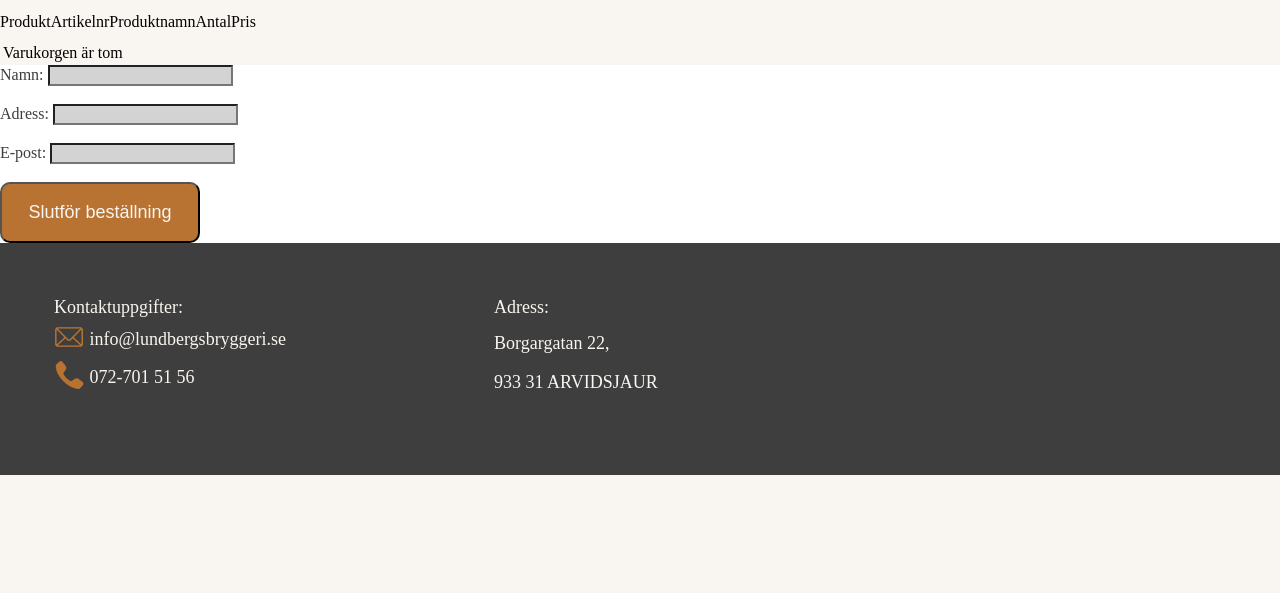
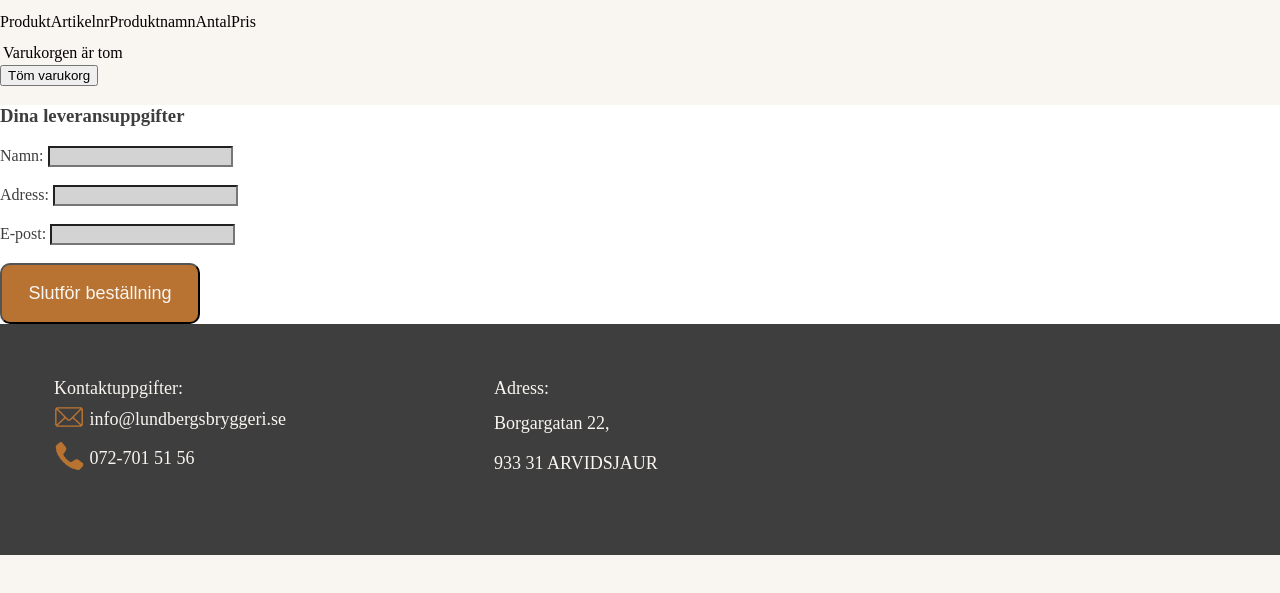
Before and after one commit to anglajuliusson/Projekt, a plain HTML site: page shoppingcart.html in a window 1280 px wide. Shown: the part 197-790 px from the top of the page. Drawn offline with Linux system fonts and the light colour scheme.

Commit message:
Töm varukorg-knapp

```diff
--- a/shoppingcart.html
+++ b/shoppingcart.html
@@ -56,7 +56,9 @@
             </thead>
             <tbody id="checkout"></tbody>
         </table>
+        <button onclick="emptyBasket()">Töm varukorg</button>
         <div class="order_form">
+            <h3>Dina leveransuppgifter</h3>
             <form action="form" method="post">
                 <label for="namn">Namn:</label>
                 <input type="text" id="namn" name="namn" required><br><br>
```
